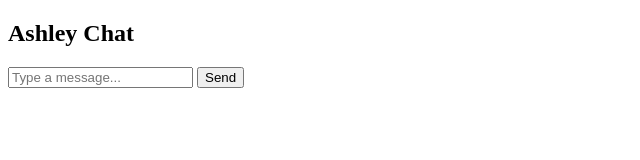
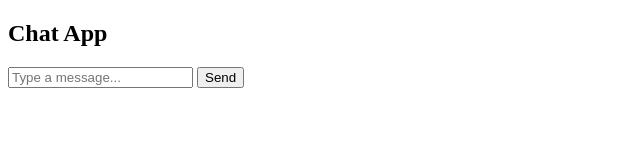
Before and after one commit to ashley3013-sys/chat-app, a plain HTML site: page index.html in a window 1280 px wide. Shown: the full height of the page, 0-640 px from the left. Drawn offline with Linux system fonts and the light colour scheme; no server answers.

Commit message:
Update index.html

```diff
--- a/index.html
+++ b/index.html
@@ -7,7 +7,7 @@
   </head>
   <body>
     <div class="chat-container">
-      <h2>Ashley Chat</h2>
+      <h2>Chat App</h2>
       <div id="messages"></div>
       <input id="msgInput" placeholder="Type a message...">
       <button id="sendBtn">Send</button>
```
